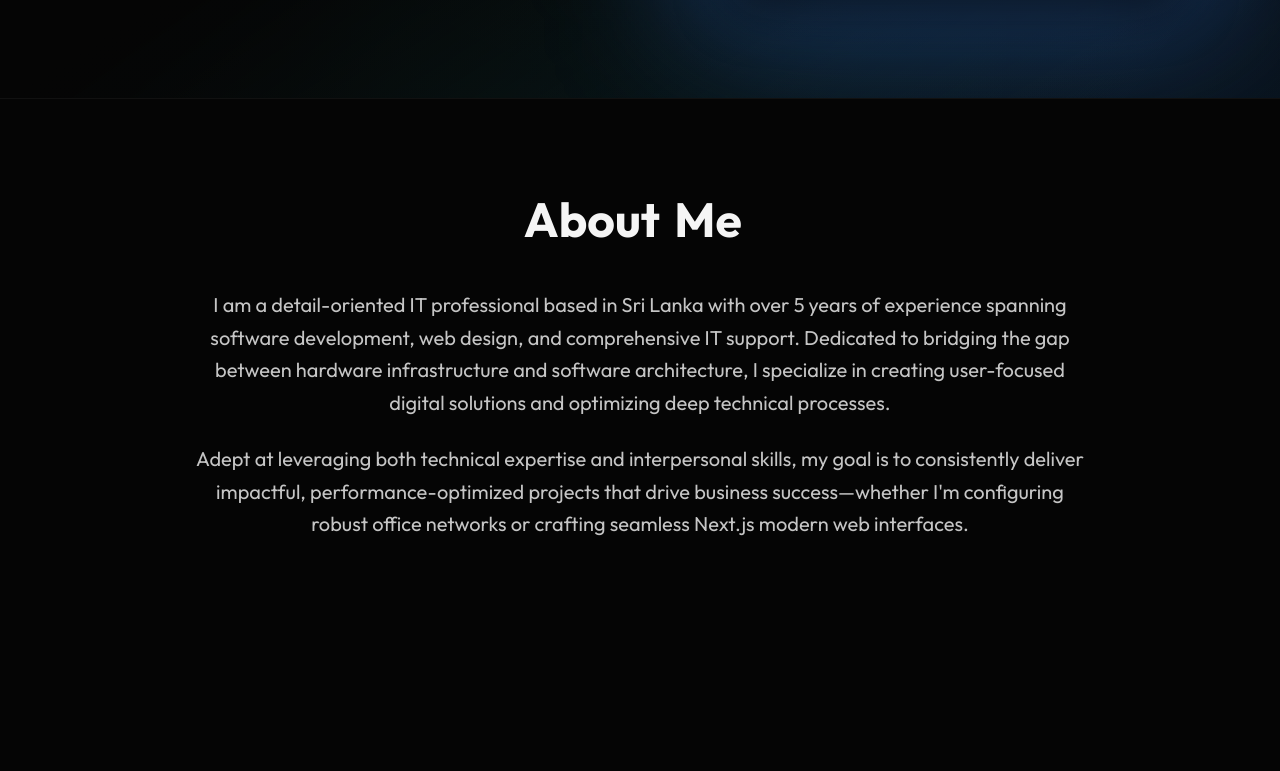
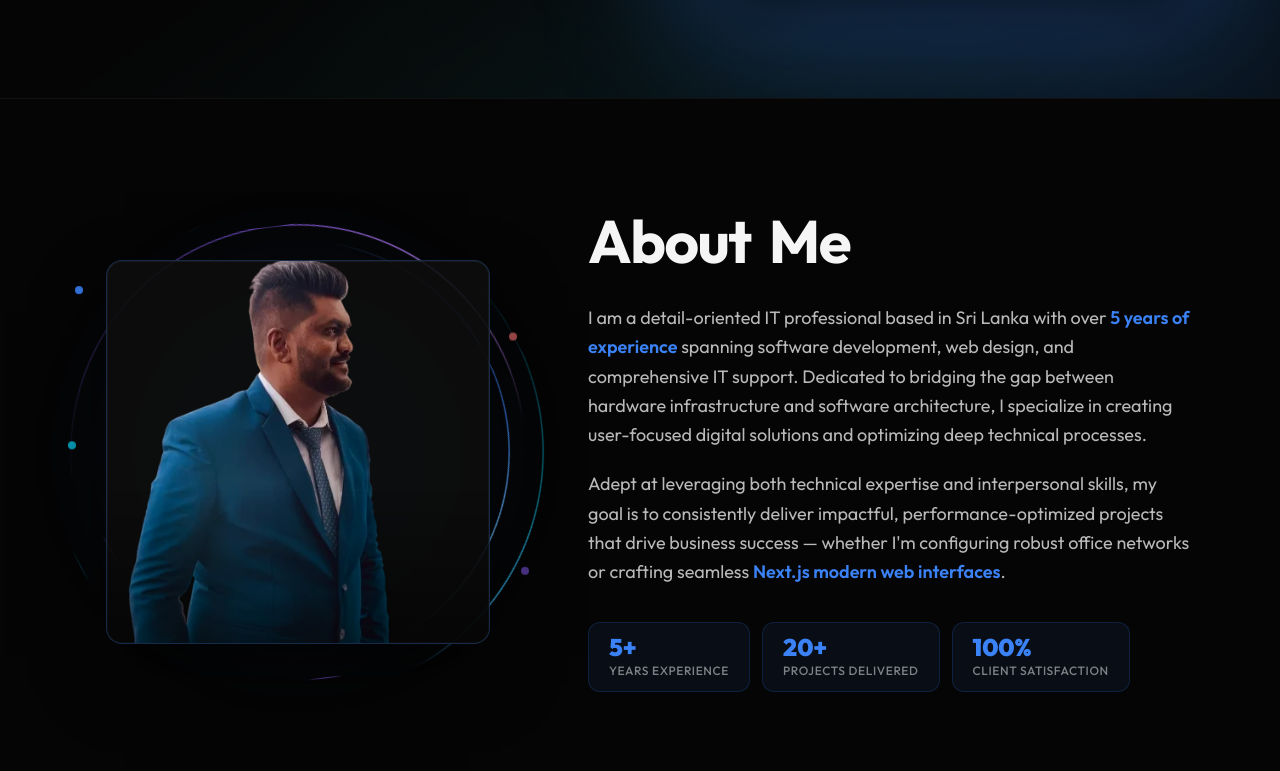
Before and after one commit to RandikaDev94/Randika_Portfolio, a Next.js app: page / in a window 1280 px wide. Shown: the part 702-1473 px from the top of the page. Built offline with nearby package versions, Linux system fonts and the light colour scheme.

Commit message:
About: two-column layout with orb ring animation around profile image

```diff
--- a/src/components/sections/About.tsx
+++ b/src/components/sections/About.tsx
@@ -1,30 +1,219 @@
 "use client";
 
-import { motion } from "framer-motion";
+import { motion, useAnimationFrame } from "framer-motion";
+import { useRef } from "react";
 import { SplitText } from "@/components/ui/SplitText";
+
+// ─── Animated Orb Ring ────────────────────────────────────────────────────────
+// Draws three slowly-rotating gradient arcs around the profile image.
+// Uses useAnimationFrame so the rotation is driven by the rAF loop (GPU-composited).
+
+function OrbRings() {
+  const ring1Ref = useRef<HTMLDivElement>(null);
+  const ring2Ref = useRef<HTMLDivElement>(null);
+  const ring3Ref = useRef<HTMLDivElement>(null);
+  const t = useRef(0);
+
+  useAnimationFrame((_, delta) => {
+    t.current += delta * 0.001; // ~1 full rotation per ~6 seconds at 60fps
+    if (ring1Ref.current) ring1Ref.current.style.transform = `rotate(${t.current * 22}deg) translateZ(0)`;
+    if (ring2Ref.current) ring2Ref.current.style.transform = `rotate(${-t.current * 14}deg) translateZ(0)`;
+    if (ring3Ref.current) ring3Ref.current.style.transform = `rotate(${t.current * 9}deg) translateZ(0)`;
+  });
+
+  const ringBase =
+    "absolute rounded-full border border-transparent will-change-transform";
+
+  return (
+    <>
+      {/* Outer pulsing ambient glow */}
+      <motion.div
+        className="absolute inset-0 rounded-2xl"
+        animate={{ opacity: [0.4, 0.7, 0.4] }}
+        transition={{ duration: 3.5, repeat: Infinity, ease: "easeInOut" }}
+        style={{
+          background:
+            "radial-gradient(ellipse at 50% 50%, rgba(59,130,246,0.35) 0%, transparent 70%)",
+          filter: "blur(28px)",
+          transform: "scale(1.3)",
+        }}
+      />
+
+      {/* Ring 1 — blue arc, fast CW */}
+      <div
+        ref={ring1Ref}
+        className={`${ringBase} inset-[-20px]`}
+        style={{
+          background:
+            "conic-gradient(from 0deg, transparent 60%, rgba(59,130,246,0.8) 80%, rgba(99,179,237,1) 90%, transparent 100%)",
+          borderRadius: "50%",
+          WebkitMask:
+            "radial-gradient(farthest-side, transparent calc(100% - 2px), white calc(100% - 1px))",
+          mask: "radial-gradient(farthest-side, transparent calc(100% - 2px), white calc(100% - 1px))",
+        }}
+      />
+
+      {/* Ring 2 — violet arc, CCW */}
+      <div
+        ref={ring2Ref}
+        className={`${ringBase} inset-[-36px]`}
+        style={{
+          background:
+            "conic-gradient(from 180deg, transparent 50%, rgba(139,92,246,0.7) 75%, rgba(192,132,252,0.9) 88%, transparent 100%)",
+          borderRadius: "50%",
+          WebkitMask:
+            "radial-gradient(farthest-side, transparent calc(100% - 2px), white calc(100% - 1px))",
+          mask: "radial-gradient(farthest-side, transparent calc(100% - 2px), white calc(100% - 1px))",
+        }}
+      />
+
+      {/* Ring 3 — cyan arc, slow CW */}
+      <div
+        ref={ring3Ref}
+        className={`${ringBase} inset-[-54px]`}
+        style={{
+          background:
+            "conic-gradient(from 90deg, transparent 70%, rgba(6,182,212,0.6) 85%, rgba(56,189,248,0.85) 93%, transparent 100%)",
+          borderRadius: "50%",
+          WebkitMask:
+            "radial-gradient(farthest-side, transparent calc(100% - 2px), white calc(100% - 1px))",
+          mask: "radial-gradient(farthest-side, transparent calc(100% - 2px), white calc(100% - 1px))",
+        }}
+      />
+
+      {/* Floating sparkle dots */}
+      {[
+        { top: "10%", left: "-8%", delay: 0,   color: "rgba(59,130,246,0.9)" },
+        { top: "80%", left: "108%", delay: 1.2, color: "rgba(139,92,246,0.9)" },
+        { top: "50%", left: "-10%", delay: 2.4, color: "rgba(6,182,212,0.9)" },
+        { top: "20%", left: "105%", delay: 0.8, color: "rgba(248,113,113,0.9)" },
+      ].map((dot, i) => (
+        <motion.div
+          key={i}
+          className="absolute w-2 h-2 rounded-full"
+          style={{ top: dot.top, left: dot.left, background: dot.color, willChange: "transform, opacity" }}
+          animate={{ y: [0, -12, 0], opacity: [0.6, 1, 0.6] }}
+          transition={{ duration: 2.8, repeat: Infinity, ease: "easeInOut", delay: dot.delay }}
+        />
+      ))}
+    </>
+  );
+}
+
+// ─── About Section ────────────────────────────────────────────────────────────
 
 export default function About() {
   return (
-    <section id="about" className="py-16 md:py-24 relative border-t border-foreground/5 overflow-hidden">
-      <div className="container mx-auto px-6 flex flex-col items-center">
-        {/* Animated Header */}
-        <SplitText text="About Me" className="text-3xl md:text-5xl font-bold mb-8 md:mb-10 text-center" />
+    <section
+      id="about"
+      className="py-20 md:py-28 relative border-t border-foreground/5 overflow-hidden"
+    >
+      <div className="container mx-auto px-6 max-w-6xl">
+        <div className="flex flex-col lg:flex-row items-center gap-16 lg:gap-20">
 
-        {/* Seamless Framer Motion Paragraph Reveal (Zero GSAP conflict lag) */}
+          {/* ── LEFT: Image with Orb Effect ─────────────────────────────────── */}
           <motion.div
-          initial={{ opacity: 0, y: 30 }}
+            initial={{ opacity: 0, x: -50 }}
+            whileInView={{ opacity: 1, x: 0 }}
+            viewport={{ once: true, margin: "-80px" }}
+            transition={{ duration: 0.8, ease: [0.22, 1, 0.36, 1] }}
+            className="flex-shrink-0 flex items-center justify-center lg:w-[420px]"
+          >
+            {/* Orb container — relative so rings position against it */}
+            <div className="relative w-64 h-64 sm:w-80 sm:h-80 lg:w-96 lg:h-96">
+              <OrbRings />
+
+              {/* Profile image card */}
+              <div
+                className="absolute inset-0 rounded-2xl overflow-hidden"
+                style={{
+                  background: "rgba(14,14,14,0.9)",
+                  border: "1px solid rgba(59,130,246,0.25)",
+                  boxShadow:
+                    "0 0 0 1px rgba(255,255,255,0.05) inset, 0 32px 80px -20px rgba(0,0,0,0.8)",
+                }}
+              >
+                <img
+                  src="/profile.webp"
+                  alt="Randika Wijesooriya"
+                  fetchPriority="high"
+                  className="w-full h-full object-cover object-center"
+                  style={{ willChange: "transform", transform: "translateZ(0)" }}
+                  onError={(e) => {
+                    e.currentTarget.src =
+                      "https://ui-avatars.com/api/?name=Randika+Wijesooriya&size=600&background=0a0a0a&color=3b82f6&font-size=0.33";
+                  }}
+                />
+                {/* Subtle inner gradient overlay for premium feel */}
+                <div
+                  className="absolute inset-0 pointer-events-none"
+                  style={{
+                    background:
+                      "linear-gradient(to bottom, transparent 60%, rgba(0,0,0,0.5) 100%)",
+                  }}
+                />
+              </div>
+            </div>
+          </motion.div>
+
+          {/* ── RIGHT: Text Content ──────────────────────────────────────────── */}
+          <div className="flex-1 min-w-0 text-center lg:text-left">
+            <SplitText
+              text="About Me"
+              className="text-4xl md:text-5xl lg:text-6xl font-bold tracking-tight mb-6"
+            />
+
+            <motion.div
+              initial={{ opacity: 0, y: 28 }}
               whileInView={{ opacity: 1, y: 0 }}
+              viewport={{ once: true, margin: "-60px" }}
               transition={{ duration: 0.8, ease: "easeOut", delay: 0.2 }}
-          viewport={{ once: true, margin: "-50px" }}
-          className="max-w-4xl text-center"
+              className="space-y-5"
             >
-          <p className="text-base sm:text-lg md:text-xl text-foreground/80 leading-relaxed mb-6">
-            I am a detail-oriented IT professional based in Sri Lanka with over 5 years of experience spanning software development, web design, and comprehensive IT support. Dedicated to bridging the gap between hardware infrastructure and software architecture, I specialize in creating user-focused digital solutions and optimizing deep technical processes.
+              <p className="text-base sm:text-lg text-foreground/75 leading-relaxed">
+                I am a detail-oriented IT professional based in Sri Lanka with over{" "}
+                <span className="text-accent font-semibold">5 years of experience</span> spanning
+                software development, web design, and comprehensive IT support. Dedicated to
+                bridging the gap between hardware infrastructure and software architecture, I
+                specialize in creating user-focused digital solutions and optimizing deep technical
+                processes.
               </p>
-          <p className="text-base sm:text-lg md:text-xl text-foreground/80 leading-relaxed">
-            Adept at leveraging both technical expertise and interpersonal skills, my goal is to consistently deliver impactful, performance-optimized projects that drive business success—whether I'm configuring robust office networks or crafting seamless Next.js modern web interfaces.
+              <p className="text-base sm:text-lg text-foreground/75 leading-relaxed">
+                Adept at leveraging both technical expertise and interpersonal skills, my goal is
+                to consistently deliver impactful, performance-optimized projects that drive
+                business success — whether I'm configuring robust office networks or crafting
+                seamless{" "}
+                <span className="text-accent font-semibold">Next.js modern web interfaces</span>.
               </p>
+
+              {/* Stat chips */}
+              <div className="flex flex-wrap justify-center lg:justify-start gap-3 pt-4">
+                {[
+                  { label: "Years Experience", value: "5+" },
+                  { label: "Projects Delivered", value: "20+" },
+                  { label: "Client Satisfaction", value: "100%" },
+                ].map((stat) => (
+                  <div
+                    key={stat.label}
+                    className="flex flex-col items-center lg:items-start px-5 py-3 rounded-xl"
+                    style={{
+                      background: "rgba(59,130,246,0.07)",
+                      border: "1px solid rgba(59,130,246,0.18)",
+                    }}
+                  >
+                    <span className="text-2xl font-black text-accent leading-none">
+                      {stat.value}
+                    </span>
+                    <span className="text-xs text-foreground/50 font-medium mt-1 uppercase tracking-wider">
+                      {stat.label}
+                    </span>
+                  </div>
+                ))}
+              </div>
             </motion.div>
+          </div>
+
+        </div>
       </div>
     </section>
   );
```
Lines whose indentation alone changed are shown as unchanged.
